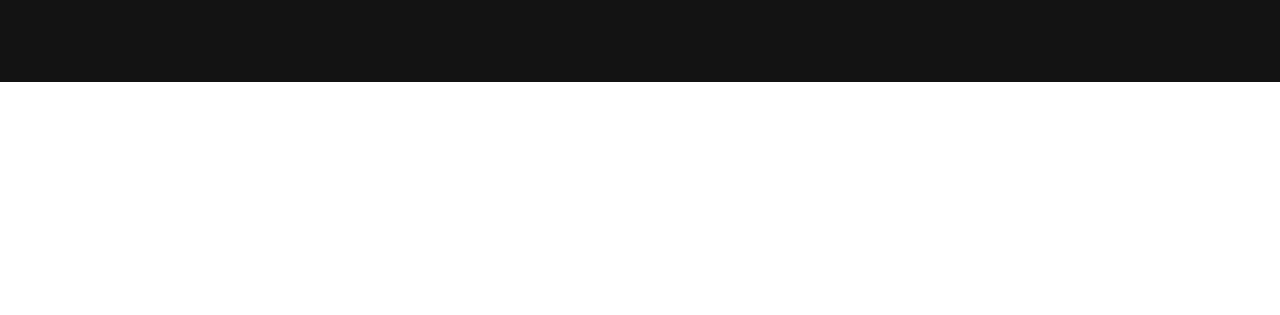
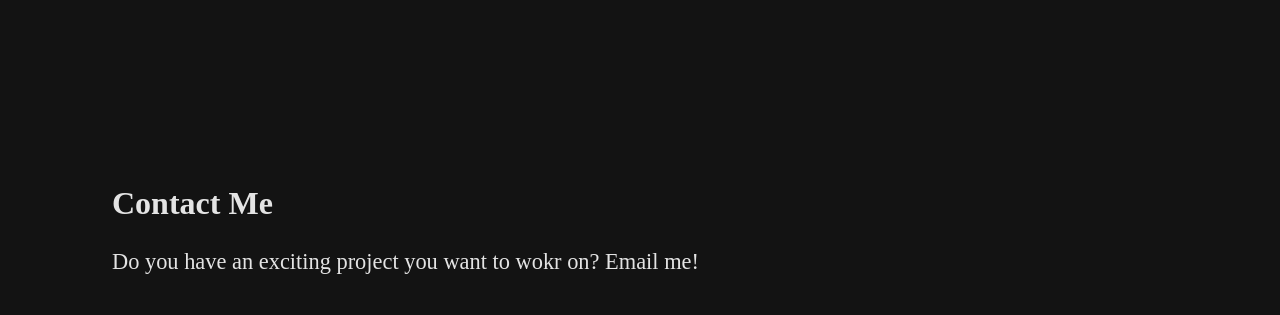
Before and after one commit to Isaugum/my-portfolio, a plain HTML site: page index.html in a window 1280 px wide. Shown: the part 2293-2608 px from the top of the page. Before the commit the page ends 2375 px from the top, so only its background shows below. Drawn offline with Linux system fonts and the light colour scheme.

Commit message:
Added contact section

```diff
--- a/index.html
+++ b/index.html
@@ -74,6 +74,15 @@
             </div>
         </div>
 
+        <div class="contacts-section">
+            <h1>Contact Me</h1>
+            <p>Do you have an exciting project you want to wokr on? Email me!</p>
+            <svg height="1" width="100%">
+                <line x1="0" x2="100%" y1="0" y2="0" />
+            </svg>
+
+        </div>
+
     </section>
     <srcipt src="scripts/index.js"></srcipt>
 </body>
--- a/styles/style.scss
+++ b/styles/style.scss
@@ -192,7 +192,7 @@ button {
     position: relative;
     z-index: 1;
     width: 100%;
-    margin: 7% 0;
+    margin: 10% 0;
 
     svg {
         stroke: $font-color-light;
@@ -268,3 +268,19 @@ button {
         }
     }
 }
+
+.contacts-section {
+
+    margin: 0 $margin-left-right 0 $margin-left-right;
+
+    h1 {
+        font-size: 2em;
+        color: $font-color-light;
+    }
+
+    p {
+        font-size: 1.4em;
+        color: $font-color-light;
+    }
+
+}
```
Also changed, not shown: styles/style.css, 1 other file.
